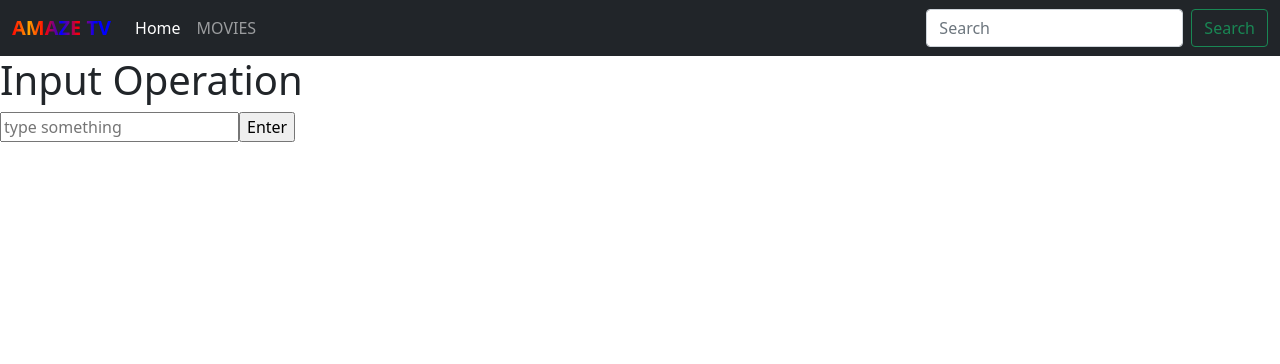
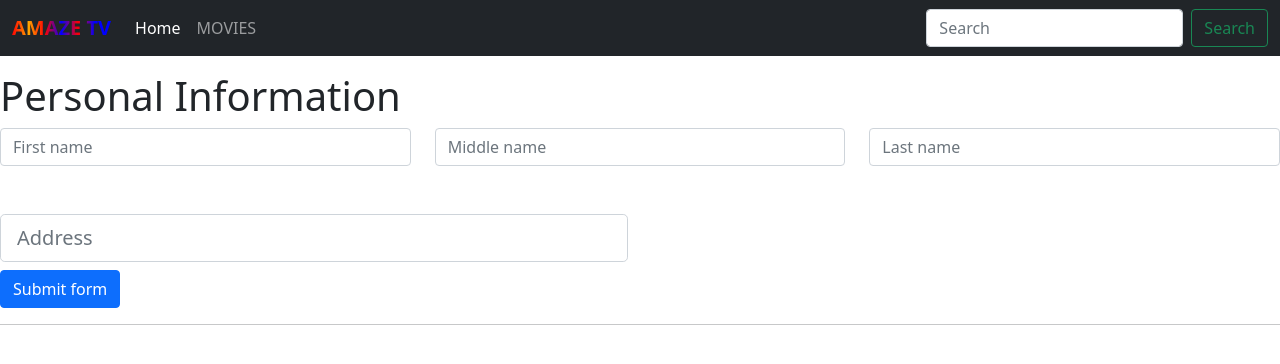
Before and after one commit to srjadhav886/mini-web, a React (Create React App) app: page / in a window 1280 px wide. Shown: the top 364 px of the page. Built offline with nearby package versions, Linux system fonts and the light colour scheme.

Commit message:
Add existing file

```diff
--- a/src/App.js
+++ b/src/App.js
@@ -10,16 +10,39 @@ export default function Instagram() {
 }
 
 function Navbar() {
-  const [message, setmsg] = useState([]);
-  const [msg, setMsg] = useState("");
+  let [msg, setMsg] = useState("");
 
   const changeMessage = (e) => {
     setMsg(e.target.value);
   };
 
-  const messages = () => {
-    const newmessagelist = [msg, ...message];
-    setmsg(newmessagelist);
+  let [msg1, setMsg1] = useState("");
+
+  const changeMessage1 = (e) => {
+    setMsg1(e.target.value);
+  };
+  let [msg2, setMsg2] = useState("");
+
+  const changeMessage2 = (e) => {
+    setMsg2(e.target.value);
+  };
+  let [msg3, setMsg3] = useState("");
+
+  const changeMessage3 = (e) => {
+    setMsg3(e.target.value);
+  };
+
+  const [userList, setUserList] = useState([]);
+  const register = () => {
+    const user = {
+
+      Firstname: msg,
+      Middlename: msg1,
+      Lastname: msg2,
+      Address: msg3,
+    };
+    const newList = [user, ...userList];
+    setUserList(newList);
   }
 
   return (
@@ -46,15 +69,39 @@ function Navbar() {
           </div>
         </div>
       </nav>
+      <h1 className='mt-3'>Personal Information</h1>
+      <div className="row mt-2">
+        <div className="col">
+          <input type="text" className="form-control" placeholder="First name" aria-label="First name" value={msg} onChange={changeMessage} />
+        </div>
+        <div className="col">
+          <input type="text" className="form-control" placeholder="Middle name" aria-label="Middle name" value={msg1} onChange={changeMessage1} />
+        </div>
+        <div className="col">
+          <input type="text" className="form-control" placeholder="Last name" aria-label="Last name" value={msg2} onChange={changeMessage2} />
+        </div>
+      </div>
+      <div className="row mt-5">
+        <div className="col-6 ">
+          <input type="text" className="form-control form-control-lg" placeholder="Address" aria-label="Address" value={msg3} onChange={changeMessage3} />
+        </div>
+      </div>
+
+      <div class="mb-3 mt-2">
+        <button class="btn btn-primary" type="submit" onClick={register}>Submit form</button>
+      </div>
+
+      <hr />
       <div>
-        <h1>Input Operation</h1>
-        <input type="text" placeholder='type something' value={msg} onChange={changeMessage} />
-        <input type="button" value="Enter" onClick={messages} />
+        {userList.map((item, index) => (
+          <div key={index}>
+            <br /> <br />
+            {item.Firstname} {item.Middlename} {item.Lastname} <br /> <br />{item.Address}
+          </div>
+        ))}
       </div>
-      {message.map((item, index) =>
-        <div className='mt-1' key={index}>{item}</div>
-      )
-      }
+
+
 
     </>
   );
```
